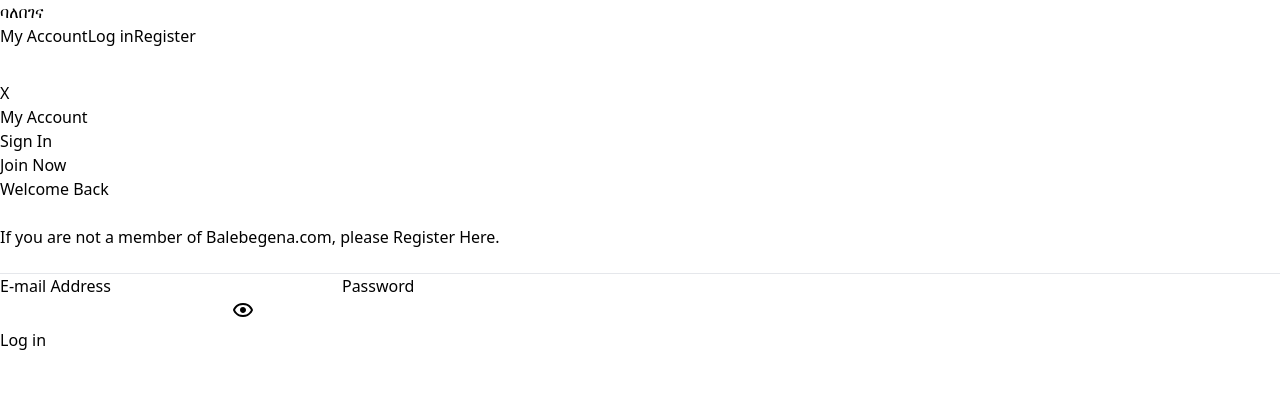
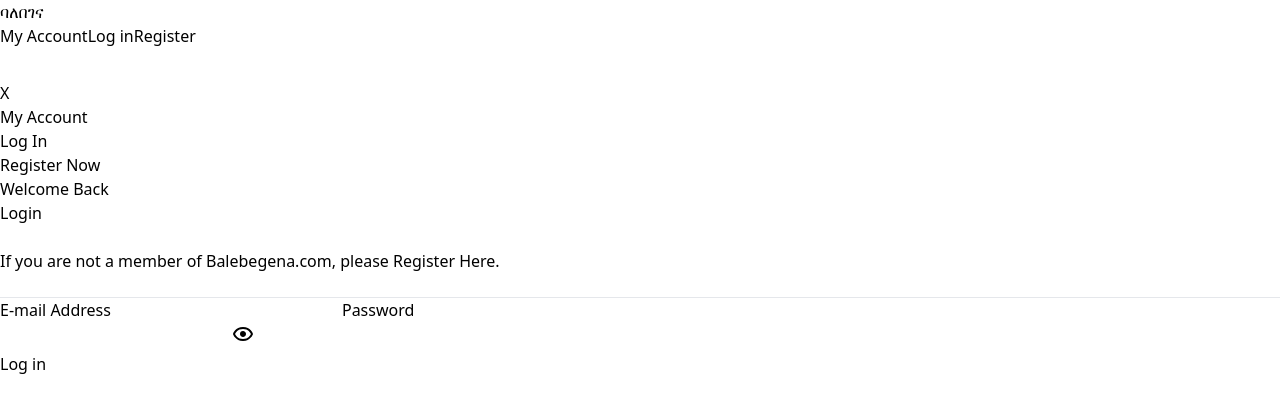
Before and after one commit to mickeybegashaw/Balebegena, a React (Vite) app in the folder frontend/: page /user/login in a window 1280 px wide. Both pictures are taken after a click on the element "Toggle Menu". Shown: the top 412 px of the page. Built offline with nearby package versions, Linux system fonts and the light colour scheme.

Commit message:
modify the signUp and login page

```diff
--- a/frontend/src/Pages/Home.jsx
+++ b/frontend/src/Pages/Home.jsx
@@ -115,7 +115,7 @@ const Home = () => {
           <MoonLoader color="red" />
         </div>
       ) : (
-        <div className="home bg-[url('./assets/worship.png')]  bg-center bg-cover h-full text-neutral-50">
+        <div className="home bg-[url('./assets/worship.png')]  bg-center bg-cover min-h-screen text-neutral-50">
           <div className="homeMassage p-10 md:p-24">
             <h1 className="text-4xl uppercase font-bold md:text-4xl lg:text-5xl">
               Finding Gospel Musicians?
--- a/frontend/src/Pages/Login.jsx
+++ b/frontend/src/Pages/Login.jsx
@@ -18,6 +18,7 @@ const Login = () => {
     <div className="bg-stone-400 flex flex-1 items-center flex-col min-w-full min-h-screen">
       <div className="bg-white p-3 text-center mt-5 rounded-lg flex flex-col items-center w-11/12 md:w-2/3">
         <h1 className="text-3xl md:text-4xl">Welcome Back</h1>
+        <h1 className="text-2xl md:text-4xl">Login</h1>
         <br />
 
         <p>
--- a/frontend/src/components/Header.jsx
+++ b/frontend/src/components/Header.jsx
@@ -11,8 +11,8 @@ const Header = () => {
   };
 
   return (
-    <header className="bg-red-700  h-16 cursor-pointer">
-      <div className="text-neutral-50 font-bold flex justify-between mx-10 md:mx-24 items-center h-16">
+    <header className="bg-red-700  h-16  cursor-pointer  ">
+      <div className="text-neutral-50  font-bold flex justify-between mx-10 md:mx-24 items-center h-16">
         <Link to={"/"}>
           <h1 className="text-2xl md:text-3xl">ባለበገና</h1>
         </Link>
--- a/frontend/src/components/SideBar.jsx
+++ b/frontend/src/components/SideBar.jsx
@@ -1,4 +1,5 @@
 import React from "react";
+import { Link } from "react-router-dom";
 
 const SideBar = ({ onClose }) => {
   return (
@@ -17,21 +18,30 @@ const SideBar = ({ onClose }) => {
         </button>
         <nav>
           <ul>
-            <li className="mb-4">
-              <a href="#" className="text-gray-700 hover:text-red-500">
+            <Link>
+             <li className="mb-4" onClick={onClose}>
+              <span className="text-gray-700 hover:text-red-500">
                 My Account
-              </a>
+              </span>
             </li>
-            <li className="mb-4">
-              <a href="#" className="text-gray-700 hover:text-red-500">
-                Sign In
-              </a>
+            </Link>
+
+           <Link to={'/user/login'}>
+           <li className="mb-4" onClick={onClose}>
+              <span  className="text-gray-700 hover:text-red-500">
+                Log In
+              </span>
             </li>
-            <li className="mb-4">
-              <a href="#" className="text-gray-700 hover:text-red-500">
-                Join Now
-              </a>
+           </Link>
+
+            <Link to={'/user/register'}>
+            <li className="mb-4" onClick={onClose}>
+              <span className="text-gray-700 hover:text-red-500">
+                Register Now
+              </span>
             </li>
+            </Link>
+
 
           </ul>
         </nav>
```
